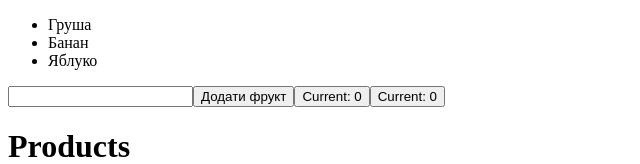
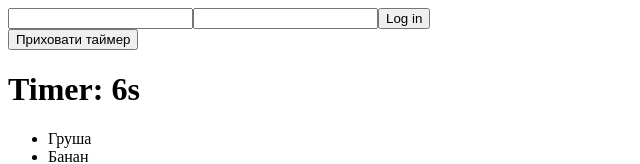
Before and after one commit to AnneRom/react-edu, a React (Vite) app: page / in a window 1280 px wide. Shown: the top 164 px of the page, without its empty margins (0-640 px from the left). Built offline with nearby package versions, Linux system fonts and the light colour scheme.

Commit message:
Lesson_17-06
робота з useEffect()

```diff
--- a/src/components/App.jsx
+++ b/src/components/App.jsx
@@ -11,13 +11,35 @@ import { IoBookOutline } from "react-icons/io5"
 // import  CustomButton from './Button'
 import  Button from './Button'
 import Fruits from './Fruits'
+import { useState } from 'react'
+import  ButtonEffect from './ButtonEffect'
+import  Timer from './Timer'
+import  LoginForm from './LoginForm'
 
 export default function App() {
+  const [ clicks, setClicks ] = useState(0);
+
+  const handleClick = () => {
+    setClicks(clicks + 1)
+  }
+  const [showTimer, setShowTimer] = useState(true)
+
   return (
     <>
+    <LoginForm />
+
+    <button onClick={() => setShowTimer((prev) => !prev)}>
+      {showTimer ? "Приховати таймер" : "Показати таймер"}
+    </button>
+
+    {showTimer && <Timer />}
+
+    <ButtonEffect />
+
     <Fruits />
-    <Button />
-    <Button />
+
+    <Button value={clicks} onUpdate={handleClick}/>
+    <Button value={clicks} onUpdate={handleClick}/>
     {/* <CustomButton message="Lalalalalala"> Play music</CustomButton>
     <CustomButton message="Uploading your data..."> Upload data</CustomButton> */}
 
--- a/src/components/Button.jsx
+++ b/src/components/Button.jsx
@@ -25,17 +25,24 @@
 // }
 // export default CustomButton;
 
-import { useState } from 'react'
+// import { useState } from 'react'
 
-const Button = () => {
-    // let clicks = 0
-    const [ clicks, setClicks ] = useState(0)
+// const Button = () => {
+//     // let clicks = 0
+//     const [ clicks, setClicks ] = useState(0)
 
-    const handleClick = () => {
-        setClicks(clicks + 1)
-    }
+//     const handleClick = () => {
+//         setClicks(clicks + 1)
+//     }
 
-    return <button onClick={handleClick}>Current: {clicks}</button>
+//     return <button onClick={handleClick}>Current: {clicks}</button>
+
+// }
+// export default Button;
+
+const Button = ({ value, onUpdate }) => {
+
+    return <button onClick={onUpdate}>Current: {value}</button>
 
 }
 export default Button;
--- /dev/null
+++ b/src/components/ButtonEffect.jsx
@@ -0,0 +1,22 @@
+import { useEffect, useState } from 'react'
+
+const Button = () => {
+    // const [ clicks, setClicks ] = useState(0)
+
+    // useEffect(() => {
+    //     // document.title = `You clicked ${clicks} times`
+    //     console.log("Hello!")
+    // }, [])
+
+    // return <button onClick={() =>  setClicks(clicks + 1)}>Current: {clicks}</button>
+    useEffect(() => {
+        const inter = setInterval(() => {
+            console.log(`Interval - ${Date.now()}`)
+        }, 2000)
+        return () => {
+            clearInterval(inter)
+        }
+    }, [])
+
+}
+export default Button;
--- /dev/null
+++ b/src/components/LoginForm.jsx
@@ -0,0 +1,12 @@
+const LoginForm = () => {
+
+    return (
+        <form>
+            <input type="text" name="login"/>
+            <input type="password" name="password" />
+            <button type="submit">Log in</button>
+        </form>
+    )
+
+}
+export default LoginForm
--- /dev/null
+++ b/src/components/Timer.jsx
@@ -0,0 +1,25 @@
+import { useState, useEffect } from "react";
+
+const Timer = () => {
+    const [seconds, setSeconds] = useState(0)
+
+    useEffect(() => {
+        console.log("Timer started")
+
+        const timer = setInterval(() => {
+            setSeconds((prev) => prev + 1)
+        }, 1000)
+
+        return () => {
+            console.log("Timer stopped")
+            clearInterval(timer)
+        }
+    }, [])
+
+    return (
+        <div>
+            <h1>Timer: {seconds}s</h1>
+        </div>
+    )
+}
+export default Timer
```
